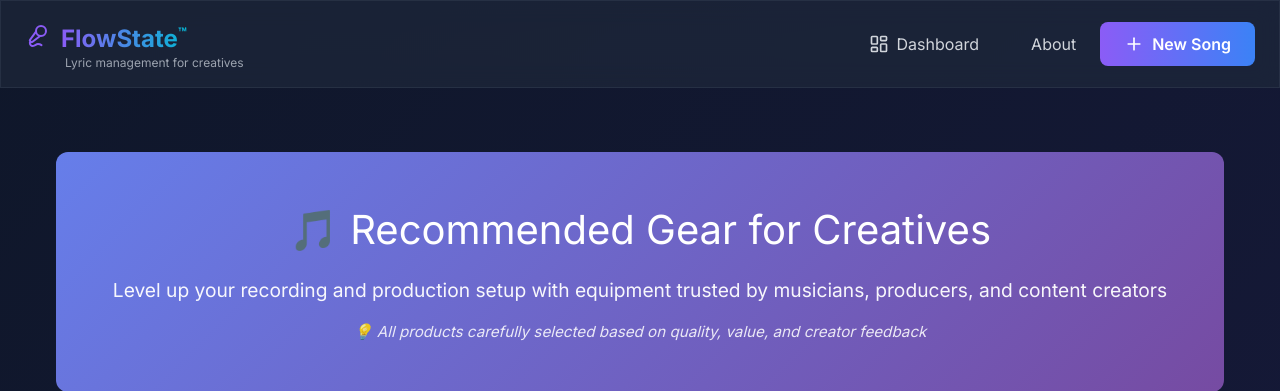
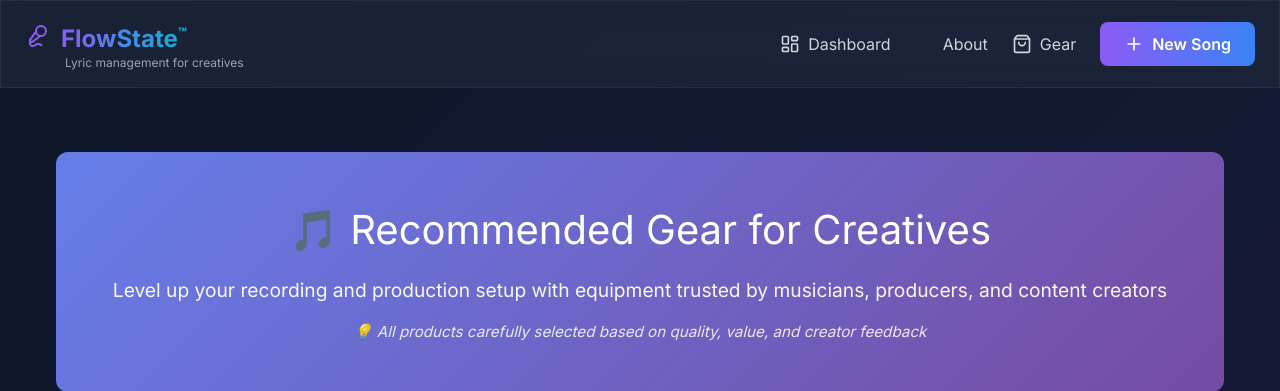
Before and after one commit to DialloWill/flowstate, a Flask app: page /gear in a window 1280 px wide. Shown: the top 391 px of the page. Run offline with Flask 3, Linux system fonts and the light colour scheme; some libraries are stand-ins or nearby versions.

Commit message:
Fix CTA button on gear page - link to dashboard

```diff
--- a/templates/base.html
+++ b/templates/base.html
@@ -118,6 +118,12 @@
                         <span>About</span>
                     </a>
 
+                    <!-- New Gear Link-->
+                     <a href="/gear" class="text-gray-300 hover:text-flow-purple transition-colors duration-300 flex items-center space-x-2">
+                        <i data-lucide="shopping-bag" class="w-5 h-5"></i>
+                        <span>Gear</span>
+                    </a>
+
                     <a href="/song/new" class="btn-glow bg-gradient-to-r from-flow-purple to-flow-blue text-white px-6 py-2.5 rounded-lg font-semibold flex items-center space-x-2">
                         <i data-lucide="plus" class="w-5 h-5"></i>
                         <span>New Song</span>
--- a/templates/gear.html
+++ b/templates/gear.html
@@ -90,7 +90,7 @@
     <section class="cta-section">
         <h2>Ready to Create?</h2>
         <p>Organize your lyrics and creative work with FlowState</p>
-        <a href="/register" class="cta-button">Start Using FlowState Free</a>
+        <a href="/" class="cta-button">Go to Dashboard</a>
     </section>
 </div>
 {% endblock %}
```
